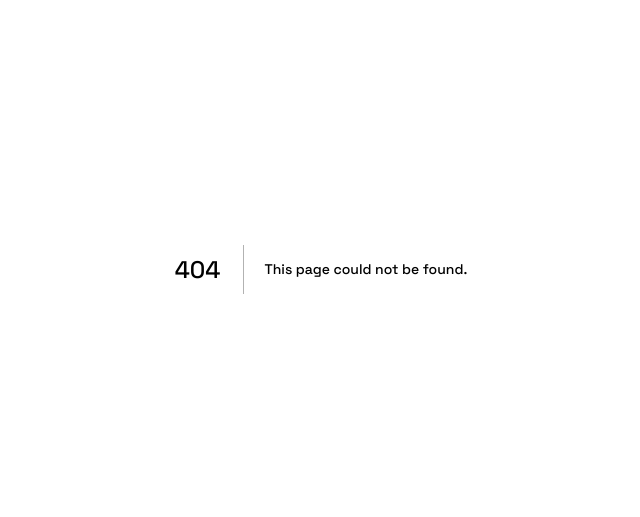
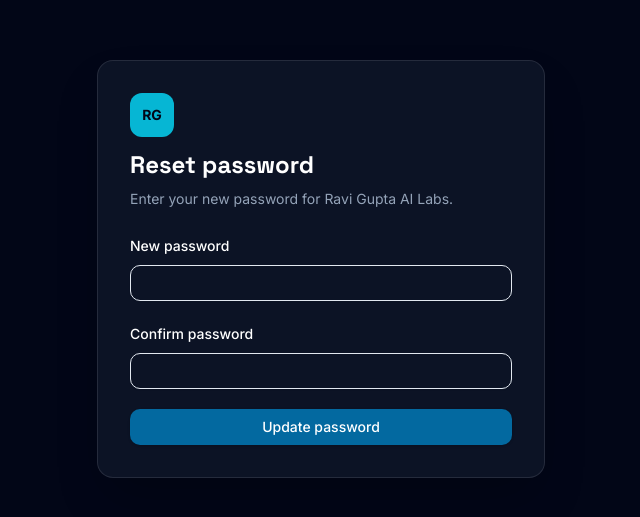
Before and after one commit to ravipratap8/ravipratap8-ravi-gupta-ai-labs, a Next.js app: page /reset-password in a window 1280 px wide. Before the commit this address had no page. Shown: the part 131-648 px from the top of the page, without its empty margins (319-959 px from the left). Built offline with nearby package versions, Linux system fonts and the light colour scheme; no server answers.

Commit message:
Add password reset page

```diff
--- /dev/null
+++ b/app/reset-password/page.js
@@ -0,0 +1,100 @@
+'use client';
+
+import { useState } from 'react';
+import { useRouter } from 'next/navigation';
+import { createClient } from '@/lib/supabase/client';
+import { Button } from '@/components/ui/button';
+import { Input } from '@/components/ui/input';
+import { Label } from '@/components/ui/label';
+import { toast } from 'sonner';
+
+export default function ResetPasswordPage() {
+  const router = useRouter();
+  const supabase = createClient();
+
+  const [password, setPassword] = useState('');
+  const [confirmPassword, setConfirmPassword] = useState('');
+  const [saving, setSaving] = useState(false);
+
+  async function updatePassword(e) {
+    e.preventDefault();
+
+    if (!password || password.length < 6) {
+      toast.error('Password must be at least 6 characters');
+      return;
+    }
+
+    if (password !== confirmPassword) {
+      toast.error('Passwords do not match');
+      return;
+    }
+
+    setSaving(true);
+
+    const { error } = await supabase.auth.updateUser({
+      password,
+    });
+
+    setSaving(false);
+
+    if (error) {
+      toast.error(error.message || 'Unable to update password');
+      return;
+    }
+
+    toast.success('Password updated. Please sign in again.');
+    await supabase.auth.signOut();
+    router.push('/login');
+  }
+
+  return (
+    <main className="min-h-screen bg-slate-950 text-white flex items-center justify-center px-6">
+      <form
+        onSubmit={updatePassword}
+        className="w-full max-w-md rounded-2xl border border-white/10 bg-slate-900/80 p-8 shadow-2xl"
+      >
+        <div className="mb-6">
+          <div className="mb-3 inline-flex h-11 w-11 items-center justify-center rounded-xl bg-cyan-500 text-sm font-bold text-slate-950">
+            RG
+          </div>
+          <h1 className="text-2xl font-bold">Reset password</h1>
+          <p className="mt-2 text-sm text-slate-400">
+            Enter your new password for Ravi Gupta AI Labs.
+          </p>
+        </div>
+
+        <div className="space-y-5">
+          <div>
+            <Label htmlFor="password">New password</Label>
+            <Input
+              id="password"
+              type="password"
+              className="mt-2"
+              value={password}
+              onChange={(e) => setPassword(e.target.value)}
+              autoComplete="new-password"
+              required
+            />
+          </div>
+
+          <div>
+            <Label htmlFor="confirmPassword">Confirm password</Label>
+            <Input
+              id="confirmPassword"
+              type="password"
+              className="mt-2"
+              value={confirmPassword}
+              onChange={(e) => setConfirmPassword(e.target.value)}
+              autoComplete="new-password"
+              required
+            />
+          </div>
+
+          <Button type="submit" className="w-full" disabled={saving}>
+            {saving ? 'Updating...' : 'Update password'}
+          </Button>
+        </div>
+      </form>
+    </main>
+  );
+}
```
